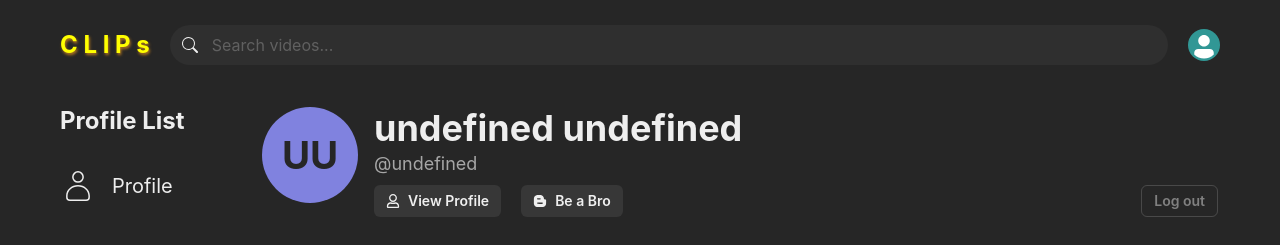
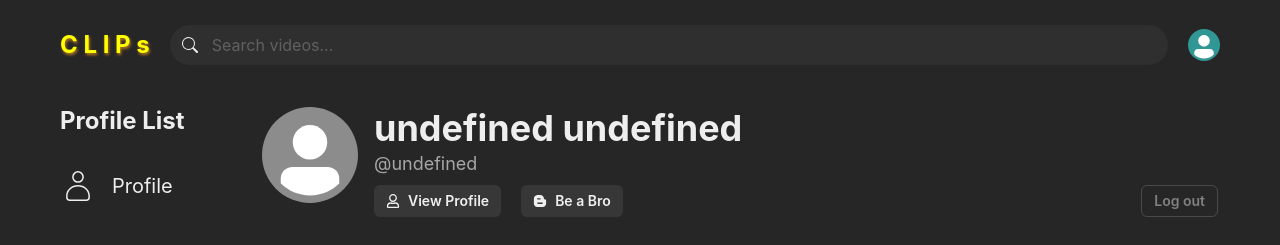
Before and after one commit to lqfeng2022/clip-hub, a React (Vite) app: page /profile in a window 1280 px wide. Shown: the top 245 px of the page. Built offline with nearby package versions, Linux system fonts and the light colour scheme; no server answers.

Commit message:
user avatar style adjustment

```diff
--- a/src/components/NavBar.tsx
+++ b/src/components/NavBar.tsx
@@ -23,6 +23,7 @@ const NavBar = () => {
             size='sm'
             fontWeight='bold'
             name={fullName}
+            src={user?.portrait}
           />
         </Link>
         :
--- a/src/components/profile/ProfileUser.tsx
+++ b/src/components/profile/ProfileUser.tsx
@@ -10,6 +10,10 @@ const ProfileUser = () => {
   const { mutate } = useSignout()
   const navigate = useNavigate()
   const queryClient = useQueryClient()
+
+  const fullName = user?.first_name || user?.last_name
+    ? `${user?.first_name ?? ''} ${user?.last_name ?? ''}`.trim()
+    : user?.username;
 
   const handleLogout = () => {
     // `undefined`: make React Query happy, cus here we don't pass any data
@@ -30,8 +34,8 @@ const ProfileUser = () => {
         <Avatar
           size='xl'
           fontWeight='bold'
-          name={`${user?.first_name} ${user?.last_name}`}
-          src=''
+          name={fullName}
+          src={user?.portrait}
         />
         <Box flex='1'>
           <Heading fontSize='4xl'>
```
